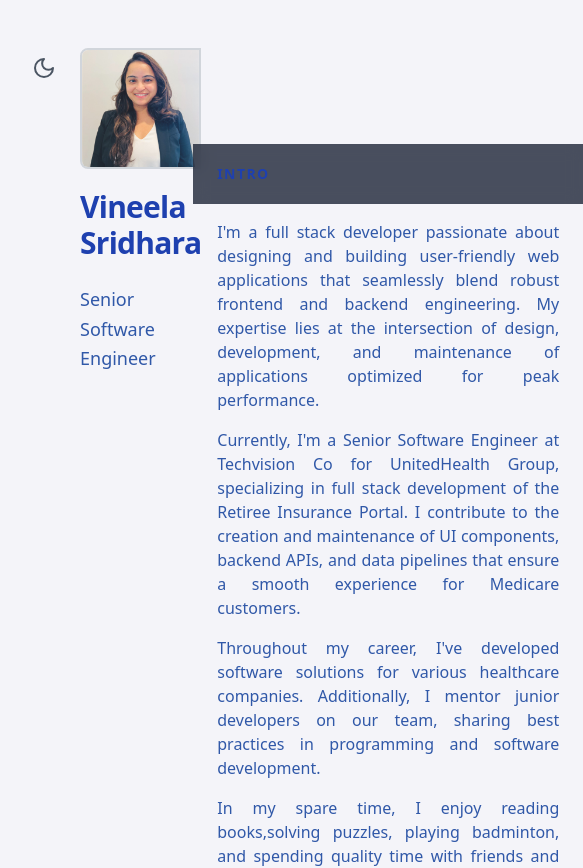
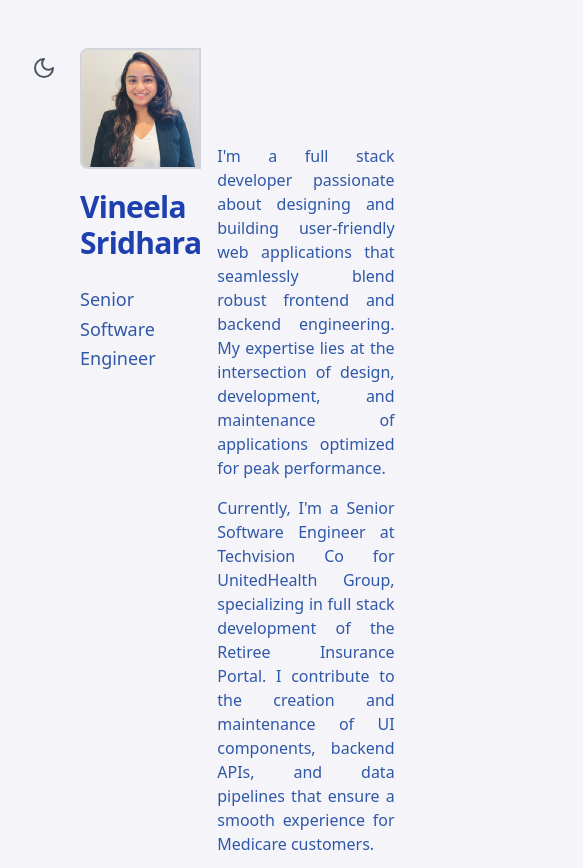
Before and after one commit to vineela-creates/personal-website, a Next.js app: page / in a window 390 px wide. Shown: the top 868 px of the page, 583 px wide, since content can reach past the window. Built offline with nearby package versions, Linux system fonts and the light colour scheme.

Commit message:
Update PageDetails.tsx

```diff
--- a/app/components/PageDetails.tsx
+++ b/app/components/PageDetails.tsx
@@ -27,11 +27,6 @@ const PageDetails: React.FC = () => {
             className="
        scroll-mt-16 md:mb-24 lg:mb-20 lg:scroll-mt-24"
           >
-            <div className="sticky top-0 z-20 -mx-6 mb-4 w-screen bg-slate-900/75 px-6 py-5 backdrop-blur md:-mx-12 md:px-12 lg:sr-only lg:relative lg:top-auto lg:mx-auto lg:w-full lg:px-0 lg:py-0 lg:opacity-0">
-              <h1 className="text-sm font-bold uppercase tracking-widest text-blue-800 lg:sr-only">
-                INTRO
-              </h1>
-            </div>
             <div className="mb-4 text-justify">
               <p className="mb-4">
                 I'm a full stack developer passionate about designing and
```
